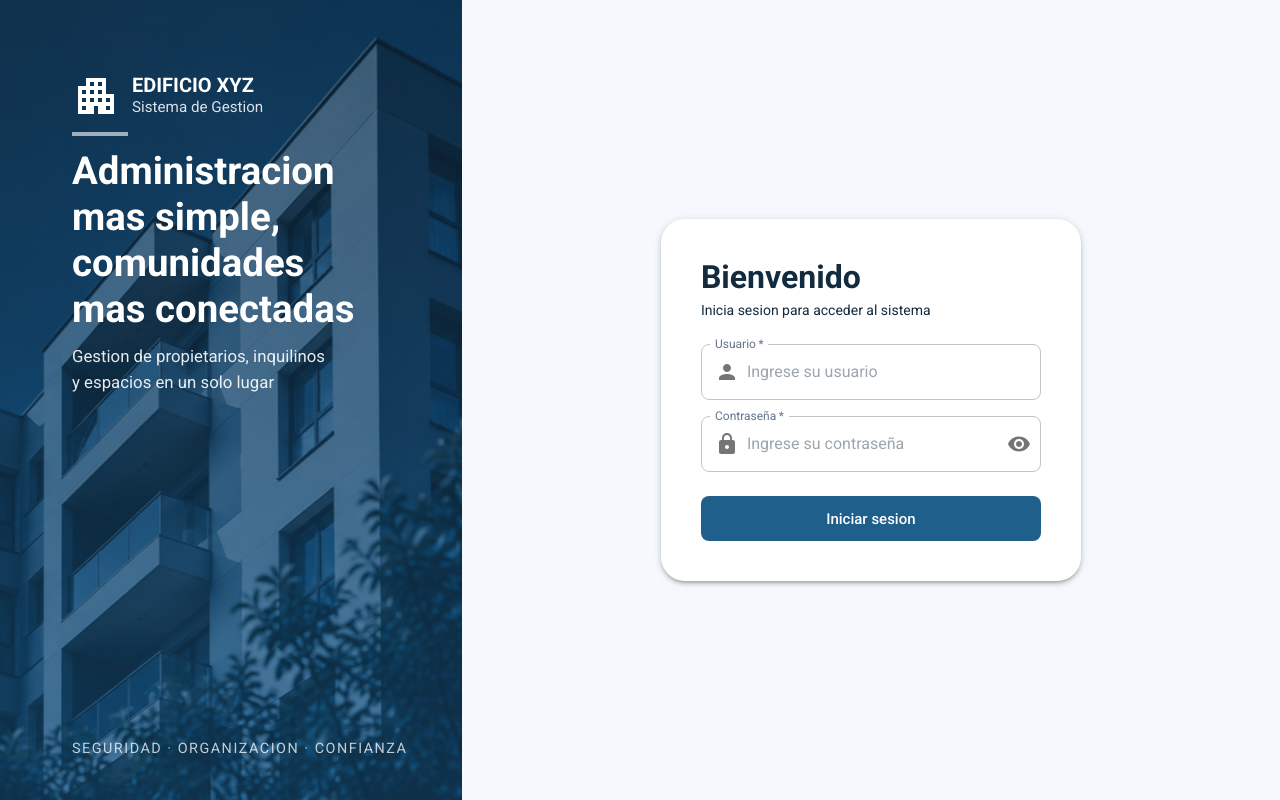
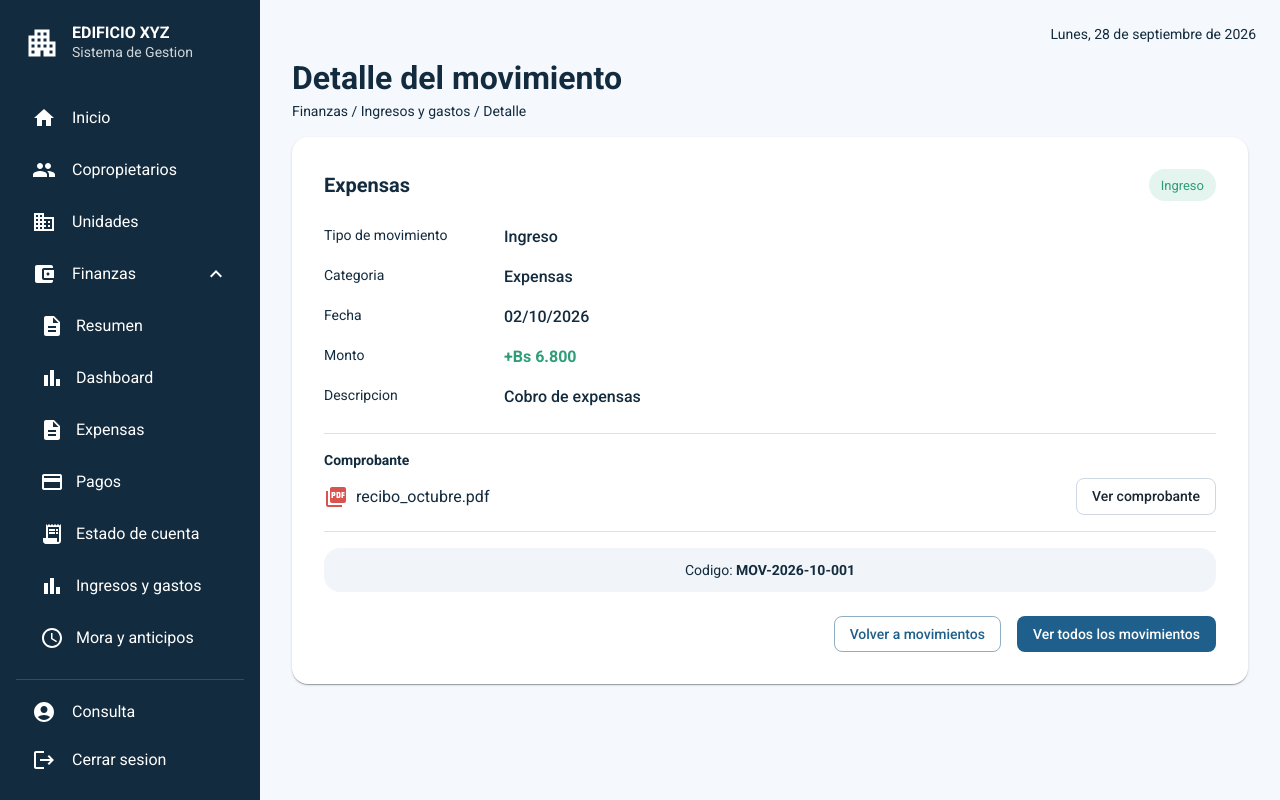
Before and after one commit to 201806081-design/Nexa-edificio-xyz, a React (Vite) app in the folder frontend/: page /finanzas/ingresos-gastos/1 in a window 1280 px wide. Before the commit this address led to /login. Built offline with nearby package versions, Linux system fonts and the light colour scheme; no server answers; sample sign-in values are in the browser's storage.

Commit message:
feat(movimientos): detalle del movimiento y ruta

```diff
--- /dev/null
+++ b/frontend/src/pages/Finanzas/DetalleMovimiento.jsx
@@ -0,0 +1,95 @@
+import { Box, Typography, Paper, Button, Chip, Alert, Divider } from '@mui/material';
+import PictureAsPdfIcon from '@mui/icons-material/PictureAsPdf';
+import { useNavigate, useParams, useLocation } from 'react-router-dom';
+import DashboardLayout from '../../layouts/DashboardLayout';
+import { MOVIMIENTOS_LISTA } from '../../constants/movimientosMock';
+import { formatBs } from '../../constants/finanzasMock';
+
+const tipoChipSx = (tipo) => (tipo === 'Ingreso'
+    ? { bgcolor: '#E4F4EE', color: '#2E9D78' }
+    : { bgcolor: '#FBEAE9', color: '#D9534F' });
+
+// Fila etiqueta / valor
+function Dato({ etiqueta, valor }) {
+    return (
+        <Box sx={{ display: 'flex', py: 1 }}>
+            <Typography variant="body2" color="text.secondary" sx={{ width: 180, flexShrink: 0 }}>{etiqueta}</Typography>
+            <Typography variant="body1" sx={{ fontWeight: 500 }}>{valor}</Typography>
+        </Box>
+    );
+}
+
+export default function DetalleMovimiento() {
+    const navigate = useNavigate();
+    const { id } = useParams();
+    const location = useLocation();
+    const mensaje = location.state?.mensaje;
+    const mov = MOVIMIENTOS_LISTA.find((m) => m.id === Number(id));
+
+    if (!mov) {
+        return (
+            <DashboardLayout>
+                <Typography>Movimiento no encontrado.</Typography>
+                <Button sx={{ mt: 2 }} variant="contained" onClick={() => navigate('/finanzas/ingresos-gastos')}>
+                    Volver a movimientos
+                </Button>
+            </DashboardLayout>
+        );
+    }
+
+    const esIngreso = mov.tipo === 'Ingreso';
+
+    return (
+        <DashboardLayout>
+            <Typography variant="h1" color="primary.main" sx={{ mb: 0.5 }}>Detalle del movimiento</Typography>
+            <Typography variant="body2" color="text.secondary" sx={{ mb: 2 }}>
+                Finanzas / Ingresos y gastos / Detalle
+            </Typography>
+
+            {mensaje && <Alert severity="success" sx={{ mb: 3 }}>{mensaje}</Alert>}
+
+            <Paper sx={{ p: 4, borderRadius: 2 }}>
+                {/* Encabezado */}
+                <Box sx={{ display: 'flex', justifyContent: 'space-between', alignItems: 'center', mb: 2 }}>
+                    <Typography variant="h3" sx={{ fontWeight: 700 }}>{mov.categoria}</Typography>
+                    <Chip label={mov.tipo} sx={tipoChipSx(mov.tipo)} />
+                </Box>
+
+                <Dato etiqueta="Tipo de movimiento" valor={mov.tipo} />
+                <Dato etiqueta="Categoria" valor={mov.categoria} />
+                <Dato etiqueta="Fecha" valor={mov.fecha} />
+                <Dato etiqueta="Monto" valor={<Box component="span" sx={{ color: esIngreso ? '#2E9D78' : '#D9534F', fontWeight: 700 }}>{esIngreso ? '+' : '-'}{formatBs(mov.monto)}</Box>} />
+                <Dato etiqueta="Descripcion" valor={mov.descripcion} />
+
+                <Divider sx={{ my: 2 }} />
+
+                {/* Comprobante */}
+                <Typography variant="body2" sx={{ fontWeight: 600, mb: 1 }}>Comprobante</Typography>
+                <Box sx={{ display: 'flex', justifyContent: 'space-between', alignItems: 'center', flexWrap: 'wrap', gap: 1 }}>
+                    <Box sx={{ display: 'flex', alignItems: 'center', gap: 1 }}>
+                        <PictureAsPdfIcon sx={{ color: '#D9534F' }} />
+                        <Typography>{mov.comprobante}</Typography>
+                    </Box>
+                    <Button variant="outlined" sx={{ color: '#1a2733', borderColor: '#cdd8e3' }}>Ver comprobante</Button>
+                </Box>
+
+                <Divider sx={{ my: 2 }} />
+
+                {/* Codigo */}
+                <Box sx={{ bgcolor: '#F1F5F9', borderRadius: 2, p: 1.5, textAlign: 'center', mb: 3 }}>
+                    <Typography variant="body2" color="text.secondary">Codigo: <strong>{mov.codigo}</strong></Typography>
+                </Box>
+
+                {/* Botones */}
+                <Box sx={{ display: 'flex', gap: 2, flexDirection: { xs: 'column-reverse', md: 'row' }, justifyContent: { md: 'flex-end' } }}>
+                    <Button variant="outlined" onClick={() => navigate('/finanzas/ingresos-gastos')} sx={{ width: { xs: '100%', md: 'auto' } }}>
+                        Volver a movimientos
+                    </Button>
+                    <Button variant="contained" onClick={() => navigate('/finanzas/ingresos-gastos')} sx={{ width: { xs: '100%', md: 'auto' } }}>
+                        Ver todos los movimientos
+                    </Button>
+                </Box>
+            </Paper>
+        </DashboardLayout>
+    );
+}
--- a/frontend/src/routes/AppRoutes.jsx
+++ b/frontend/src/routes/AppRoutes.jsx
@@ -19,6 +19,7 @@ import GenerarExpensas from '../pages/Finanzas/GenerarExpensas';
 import EstadoCuenta from '../pages/Finanzas/EstadoCuenta';
 import IngresosGastos from '../pages/Finanzas/IngresosGastos';
 import RegistrarMovimiento from '../pages/Finanzas/RegistrarMovimiento';
+import DetalleMovimiento from '../pages/Finanzas/DetalleMovimiento';
 import ProtectedRoute from './ProtectedRoute';
 
 export default function AppRoutes() {
@@ -47,6 +48,7 @@ export default function AppRoutes() {
       <Route path="/finanzas/estado-cuenta" element={<ProtectedRoute><EstadoCuenta /></ProtectedRoute>} />
       <Route path="/finanzas/ingresos-gastos" element={<ProtectedRoute><IngresosGastos /></ProtectedRoute>} />
       <Route path="/finanzas/ingresos-gastos/registrar" element={<ProtectedRoute><RegistrarMovimiento /></ProtectedRoute>} />
+      <Route path="/finanzas/ingresos-gastos/:id" element={<ProtectedRoute><DetalleMovimiento /></ProtectedRoute>} />
 
       <Route path="*" element={<Navigate to="/login" replace />} />
     </Routes>
```
